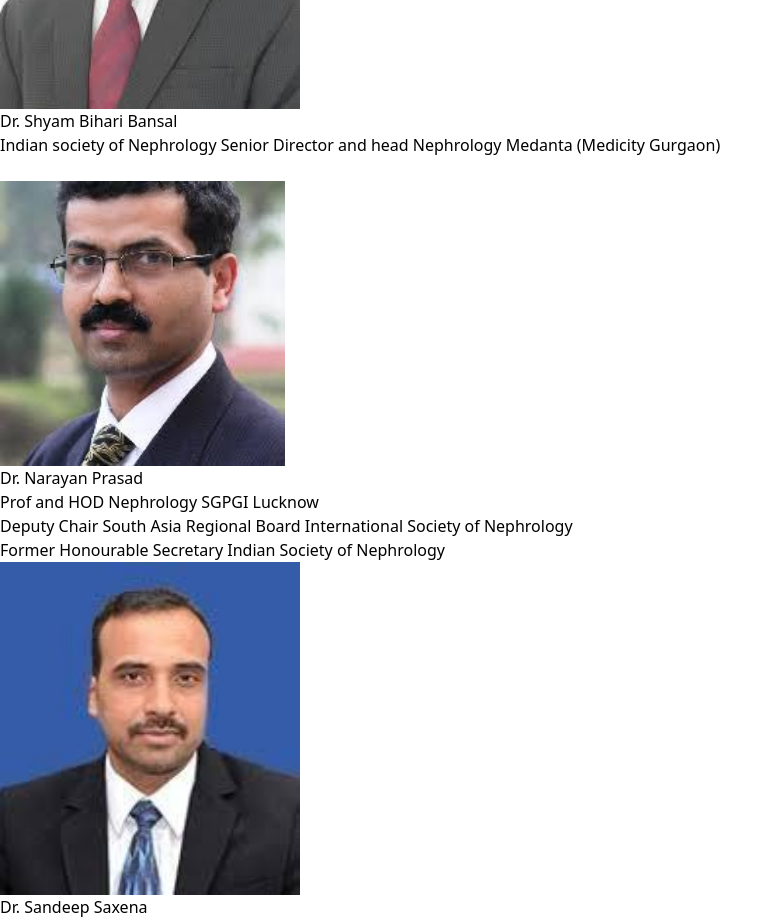
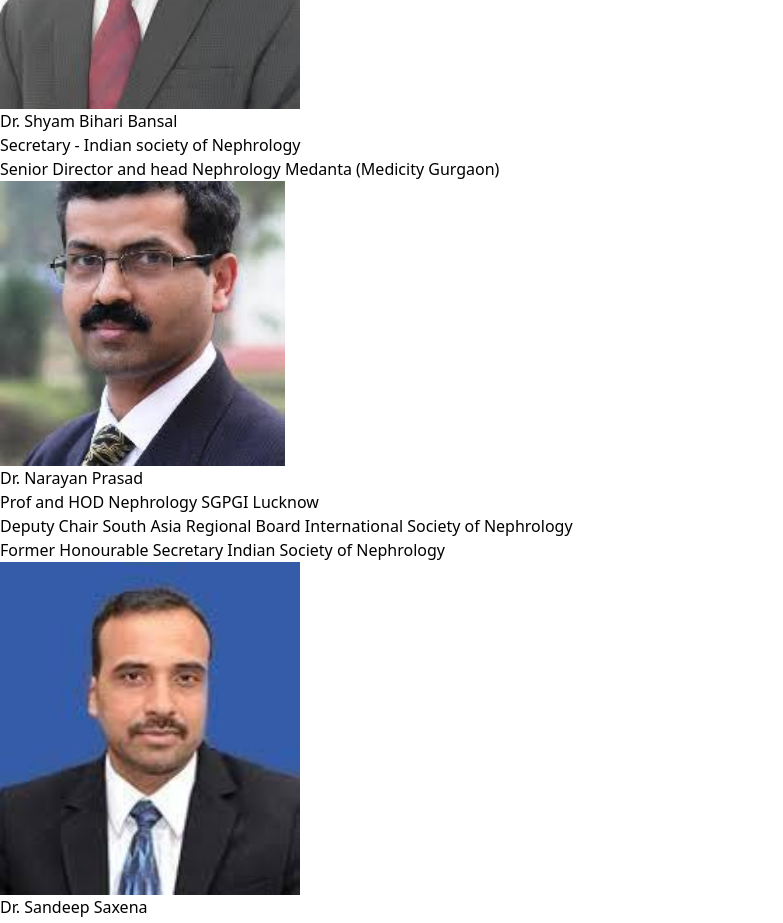
Before and after one commit to Abhinavchawda/AIIMS_CME, a React (Vite) app: page / in a window 1280 px wide. Shown: the part 1060-1983 px from the top of the page, without its empty margins (0-783 px from the left). Built offline with nearby package versions, Linux system fonts and the light colour scheme.

Commit message:
Update App.jsx

```diff
--- a/src/App.jsx
+++ b/src/App.jsx
@@ -52,7 +52,7 @@ function App() {
           <div className='text-4xl md:my-10 mb-20 font-bold'><span className='text-black'>Who's</span><span className='text-blue-700 font-semibold'> Speaking?</span></div>
 
           <div className='flex flex-col md:flex-row md:gap-32 items-center justify-center md:flex-wrap md:my-10 w-[80vw] md:w-[90vw] mx-auto'>
-            <Speaker_img name="Dr. Shyam Bihari Bansal" post="Indian society of Nephrology Senior Director and head Nephrology Medanta (Medicity Gurgaon)" image={Dr_Shyam_img} img_width={300} />
+            <Speaker_img name="Dr. Shyam Bihari Bansal" post="Secretary - Indian society of Nephrology" post2="Senior Director and head Nephrology Medanta (Medicity Gurgaon)" image={Dr_Shyam_img} img_width={300} />
             <Speaker_img name="Dr. Narayan Prasad" post="Prof and HOD Nephrology SGPGI Lucknow" post2="Deputy Chair South Asia Regional Board International Society of Nephrology" post3="Former Honourable Secretary Indian Society of Nephrology" image={Dr_Narayan_img} img_width={285} />
             <Speaker_img name="Dr. Sandeep Saxena" post="Senior consultant- Nephrology Apollo, Indore" image={Dr_Sandeep_img} img_width={300} />
           </div>
```
